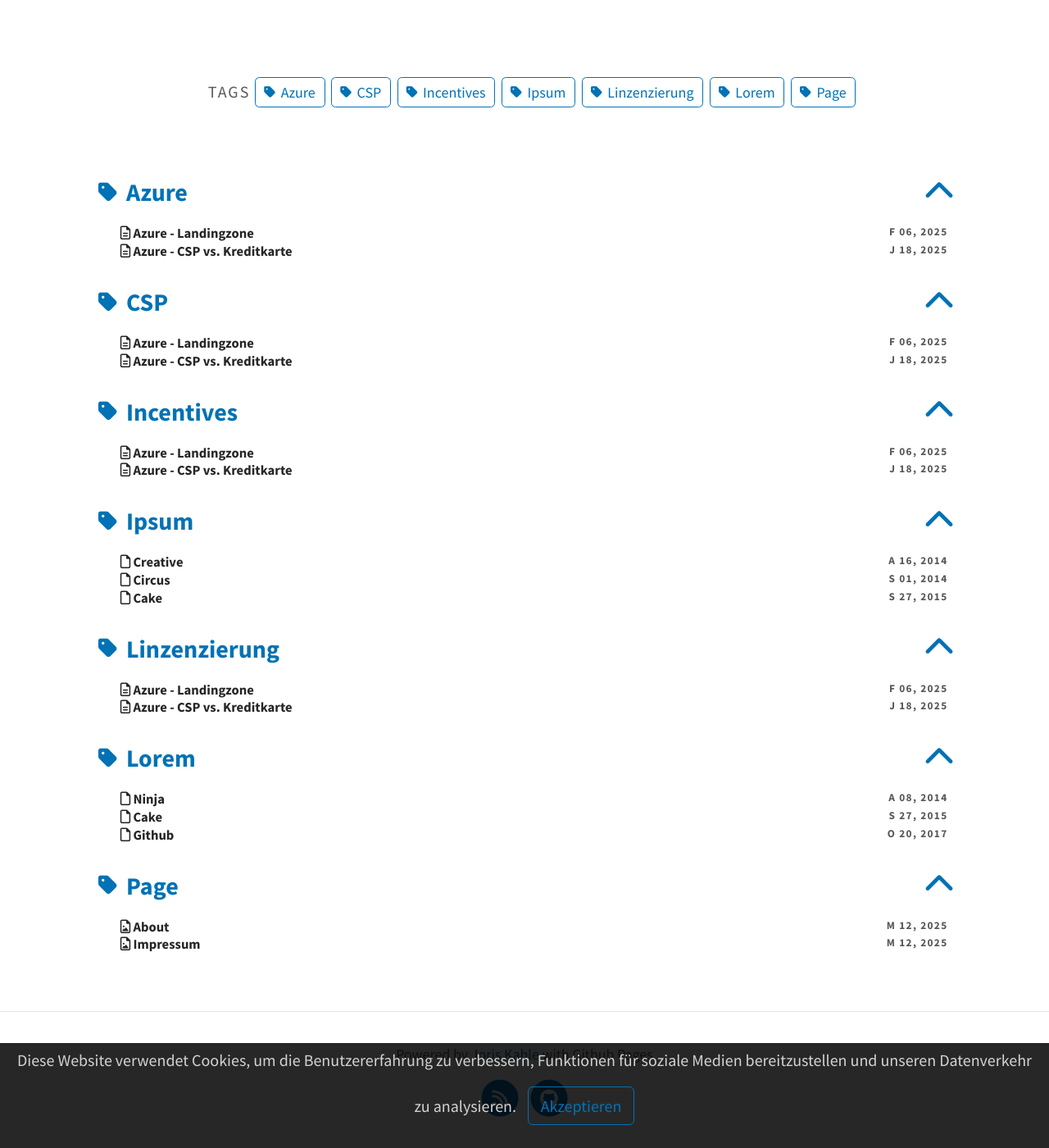
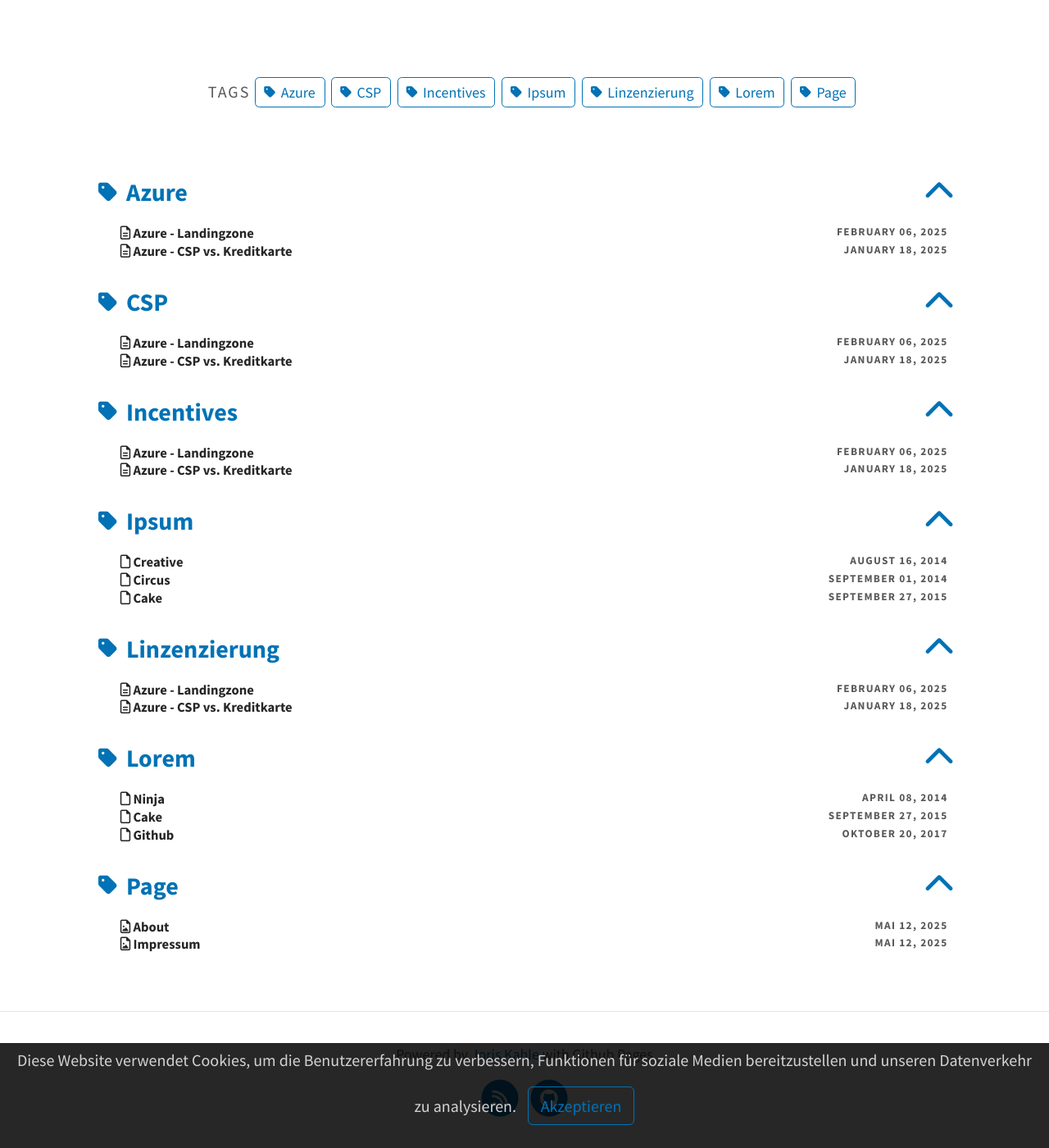
Before and after one commit to joriskahle007/joriskahle007.github.io, a Jekyll site: the page built from pages/tags.md, in a window 1280 px wide and 1400 px high, scrolled down 221 px. Shown: the whole window at 82% size. Built offline with Jekyll 4.4.1, drawn with Linux system fonts in a browser that asks for light colours; a script that is not in the unit is left out.

Commit message:
Update language.yml

```diff
--- a/_data/language.yml
+++ b/_data/language.yml
@@ -14,7 +14,7 @@
 str_no_result_found: "No result found"
 str_cookie_approve: "Akzeptieren"
 str_cookie_disclaimer: "Diese Website verwendet Cookies, um die Benutzererfahrung zu verbessern, Funktionen für soziale Medien bereitzustellen und unseren Datenverkehr zu analysieren."
-str_months: [J, F, M, A, M, J, J, A, S, O, N, D]
+str_months: [Januar, Februar, März, April, Mai, Juni, July, August, September, Oktober, November, Dezember]
 str_dark: 'Dark'
 str_light: 'Light'
 str_date_format: '%d.%m.%Y'
```
